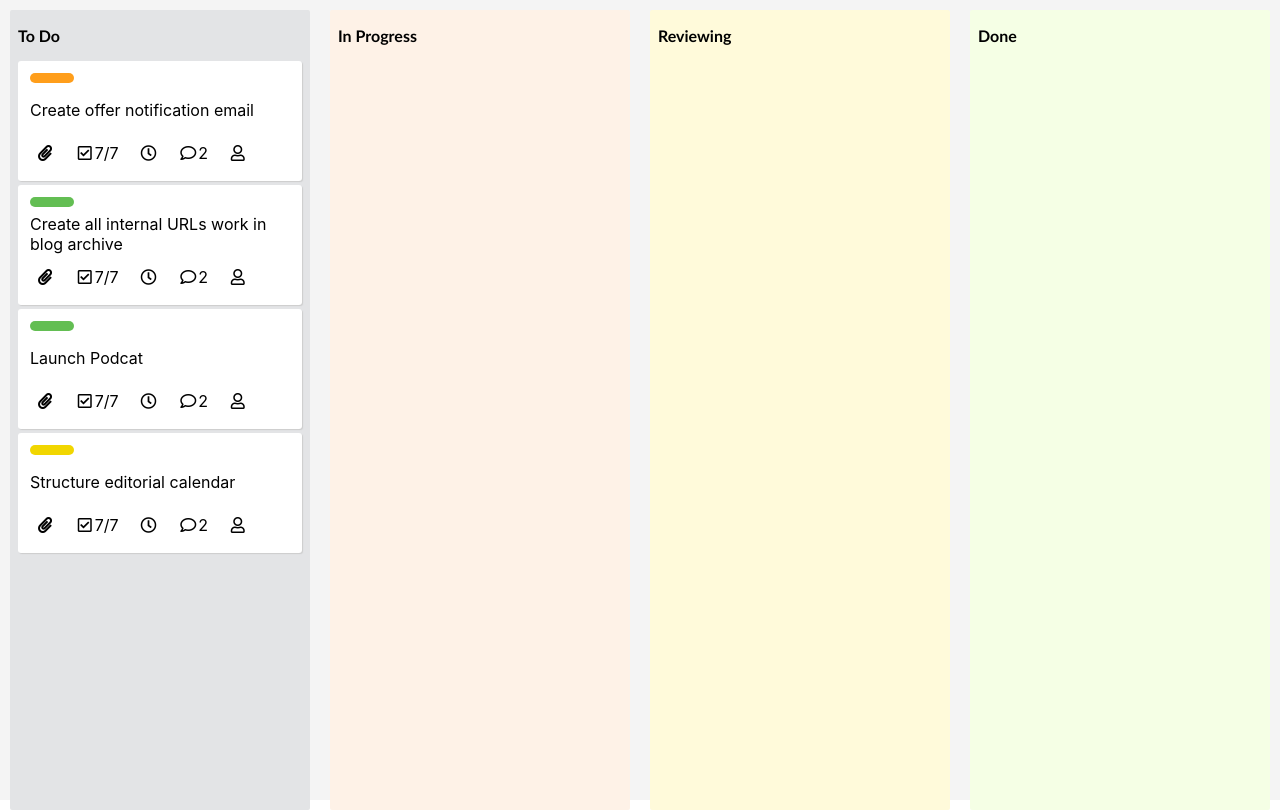
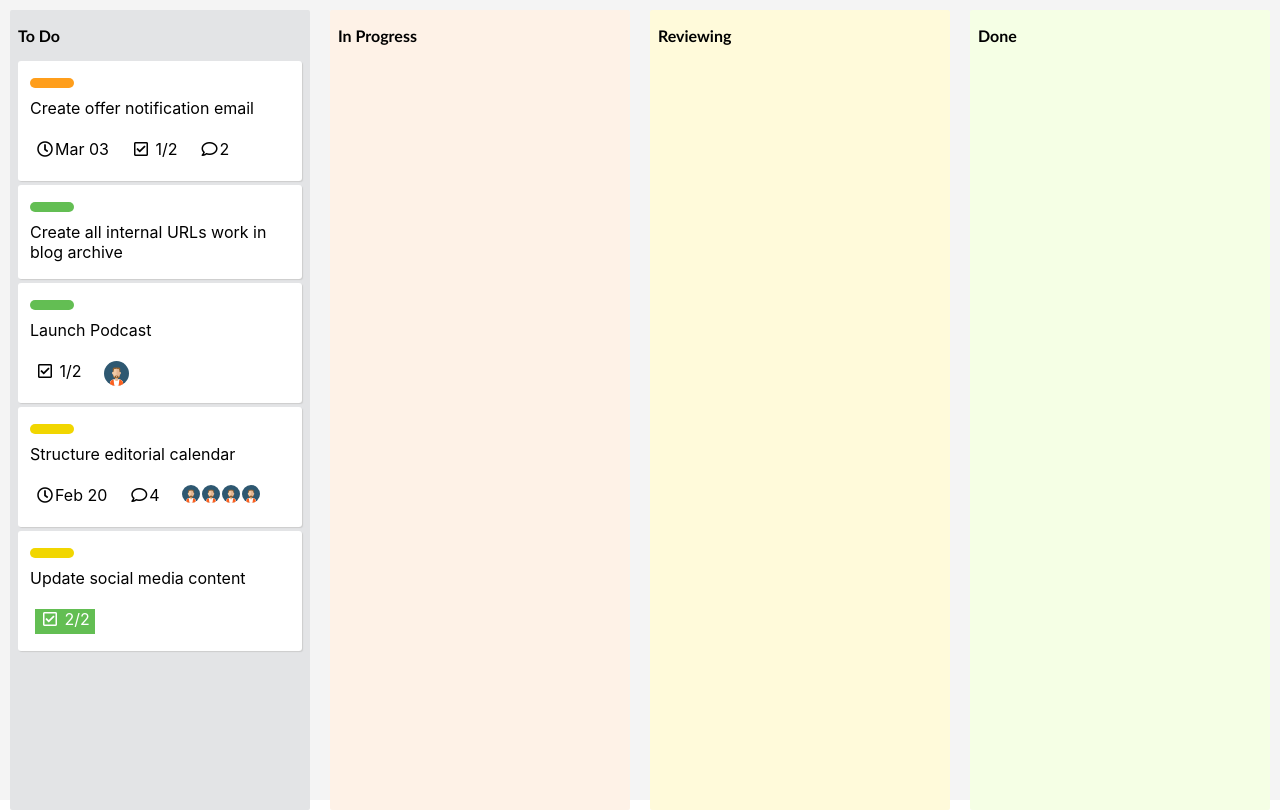
Before and after one commit to DouglasFeliphe/trello-clone-react, a React (Create React App) app: page / in a window 1280 px wide. Built offline with nearby package versions, Linux system fonts and the light colour scheme.

Commit message:
[ADD] deixar ícones de ações de forma dinãmica

```diff
--- a/src/App.css
+++ b/src/App.css
@@ -45,7 +45,7 @@ p {
   border-radius: 3px;
   background-color: #fff;
   /* height: 8%; */
-  height: 12%;
+  /* height: 10%; */
   /* height: fit-content; */
   margin-bottom: 4px;
   padding: 12px 6px 12px 12px;
@@ -57,9 +57,14 @@ p {
 }
 
 .card-label {
-  border-radius: 12px;
   height: 10px;
   width: 44px;
+  border-radius: 12px;
+  margin: 5px 0;
+}
+
+.card-name {
+  margin: 5px 0;
 }
 
 .--high-priority {
@@ -75,22 +80,26 @@ p {
 }
 
 .card-action-container {
-  width: 80%;
+  width: 95%;
   display: flex;
   align-items: center;
-  justify-content: space-between;
-  /* border: 1px solid #ff9e1b; */
+  justify-content: flex-start;
+  gap: 22px;
   padding: 5px;
+  margin-top: 11px;
 }
 
 .card-action-item {
-  height: 22px;
-  /* width: 33px; */
+  height: 25px;
+}
+
+.card-action-item.--checklist-done {
+  background-color: #63be53;
+  color: #fff;
+  padding: 0 5px;
+}
+
+.card-action-item.--users {
   display: flex;
-
-  justify-content: space-around;
-  align-items: center;
-  /* border: 1px solid #000; */
-  margin: 0;
-  padding: 0;
+  gap: 2px;
 }
--- a/src/App.jsx
+++ b/src/App.jsx
@@ -37,6 +37,11 @@ const App = () => {
         <MovableItem
           key={item.id}
           name={item.name}
+          deadline={item.deadline}
+          files={item.files}
+          comments={item.comments}
+          checklist={item.checklist}
+          users={item.users}
           labelPriority={item.priority}
           currentColumnName={item.column}
           setItems={setItems}
--- a/src/Components/Card/index.jsx
+++ b/src/Components/Card/index.jsx
@@ -1,6 +1,7 @@
 import { useRef } from "react";
 import { useDrag, useDrop } from "react-dnd";
 import { COLUMN_NAMES } from "../../constants";
+import UserAvatar from "../../svg/avatar.svg";
 import "../../App.css";
 import "../../../node_modules/@fortawesome/fontawesome-free/css/all.min.css";
 /**
@@ -8,13 +9,27 @@ import "../../../node_modules/@fortawesome/fontawesome-free/css/all.min.css";
  * @returns
  */
 const Card = ({
+  index,
   name,
+  deadline,
+  files,
+  comments,
+  checklist,
+  users,
   labelPriority,
-  index,
   currentColumnName,
   moveCardHandler,
   setItems,
 }) => {
+  const hasActions =
+    deadline !== "" ||
+    files.length > 0 ||
+    comments.length > 0 ||
+    checklist.length > 0 ||
+    users.length > 0;
+
+  const checkedQty = checklist.filter((check) => check.done).length;
+
   const changeItemColumn = (currentItem, columnName) => {
     setItems((prevState) => {
       return prevState.map((e) => {
@@ -116,27 +131,75 @@ const Card = ({
             ? "card-label --medium-priority"
             : labelPriority === "baixa" && "card-label --low-priority"
         }
-      ></label>
-      {name}
+      />
+
+      <span className="card-name">{name}</span>
+
+      {hasActions && (
         <div className="card-action-container">
+          {deadline !== "" && (
+            <div className="card-action-item">
+              <i className="far fa-clock" />
+              {deadline}
+            </div>
+          )}
+          {files.length > 0 && (
             <div className="card-action-item">
               <i className="fa fa-paperclip" />
             </div>
-        <div className="card-action-item">
-          <i className="far fa-check-square"></i>
-          <label htmlFor="">7/7</label>
+          )}
+          {checklist.length > 0 && (
+            <div
+              className={
+                checkedQty === checklist.length
+                  ? "card-action-item --checklist-done"
+                  : "card-action-item "
+              }
+            >
+              <>
+                <i className="far fa-check-square test"></i>
+                <label htmlFor="">
+                  {" "}
+                  {checkedQty}/{checklist.length}
+                </label>
+              </>
             </div>
-        <div className="card-action-item">
-          <i className="far fa-clock" />
-        </div>
+          )}
+          {comments.length > 0 && (
             <div className="card-action-item">
               <i className="far fa-comment" />
-          <label>2</label>
+              <label>{comments.length}</label>
             </div>
-        <div className="card-action-item">
-          <i className="far fa-user" />
+          )}
+          {users.length > 0 && (
+            <div className="card-action-item --users">
+              {users.length < 4 ? (
+                <>
+                  {users.map((user) => (
+                    <img
+                      src={UserAvatar}
+                      width={25}
+                      height={25}
+                      alt="User Avatar"
+                    />
+                  ))}
+                </>
+              ) : (
+                <>
+                  {users.map((user) => (
+                    <img
+                      src={UserAvatar}
+                      width={18}
+                      height={18}
+                      alt="User Avatar"
+                    />
+                  ))}
+                </>
+              )}
             </div>
+          )}
         </div>
+      )}
     </div>
   );
 };
--- a/src/tasks.js
+++ b/src/tasks.js
@@ -6,9 +6,9 @@ export const mock_tasks = [
   {
     id: 1,
     name: "Create offer notification email",
-    priority: "alta",
-    column: DO_IT,
-    coments: [
+    deadline: "Mar 03",
+    files: [],
+    comments: [
       {
         id: 1,
         text: "lorem ipsum",
@@ -22,7 +22,7 @@ export const mock_tasks = [
       {
         id: 1,
         text: "lorem ipsum",
-        done: false,
+        done: true,
       },
       {
         id: 2,
@@ -30,19 +30,27 @@ export const mock_tasks = [
         done: false,
       },
     ],
+    users: [],
+    priority: "alta",
+    column: DO_IT,
   },
   {
     id: 2,
     name: "Create all internal URLs work in blog archive",
-    coments: [],
+    deadline: "",
+    files: [],
+    comments: [],
     checklist: [],
+    users: [],
     priority: "baixa",
     column: DO_IT,
   },
   {
     id: 3,
-    name: "Launch Podcat",
-    coments: [],
+    name: "Launch Podcast",
+    deadline: "",
+    files: [],
+    comments: [],
     checklist: [
       {
         id: 1,
@@ -55,14 +63,16 @@ export const mock_tasks = [
         done: false,
       },
     ],
+    users: [{ id: 1, name: "John Doe" }],
     priority: "baixa",
     column: DO_IT,
   },
   {
     id: 4,
     name: "Structure editorial calendar",
-    priority: "media",
-    coments: [
+    deadline: "Feb 20",
+    files: [],
+    comments: [
       {
         id: 1,
         text: "lorem ipsum",
@@ -81,6 +91,35 @@ export const mock_tasks = [
       },
     ],
     checklist: [],
+    users: [
+      { id: 1, name: "John Doe" },
+      { id: 2, name: "Jane Doe" },
+      { id: 3, name: "John Smith" },
+      { id: 4, name: "Jane Smith" },
+    ],
+    priority: "media",
+    column: DO_IT,
+  },
+  {
+    id: 5,
+    name: "Update social media content",
+    deadline: "",
+    files: [],
+    comments: [],
+    checklist: [
+      {
+        id: 1,
+        text: "lorem ipsum",
+        done: true,
+      },
+      {
+        id: 2,
+        text: "lorem ipsum lorem ipsum",
+        done: true,
+      },
+    ],
+    users: [],
+    priority: "media",
     column: DO_IT,
   },
 ];
```
Also changed, not shown: src/svg/avatar.svg (added), 1 other file (tests, documents, lock files or other folders). Lines whose indentation alone changed are shown as unchanged.
